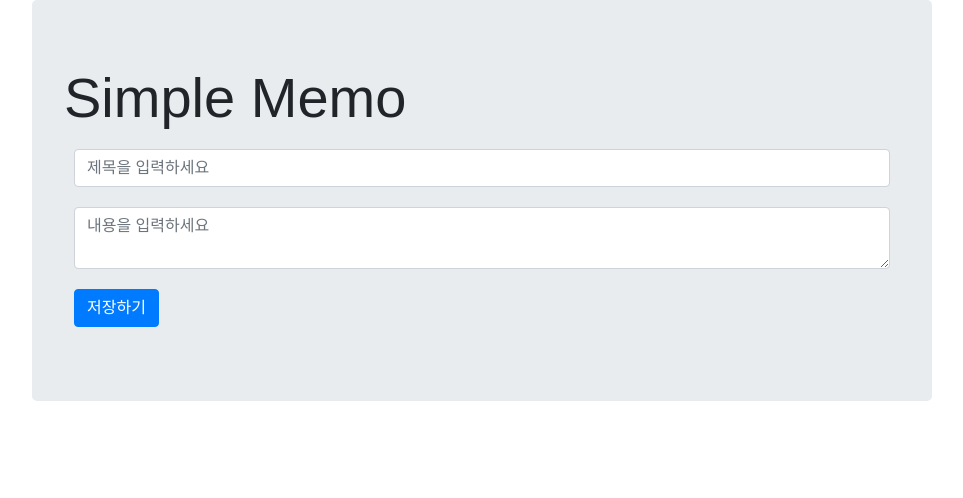
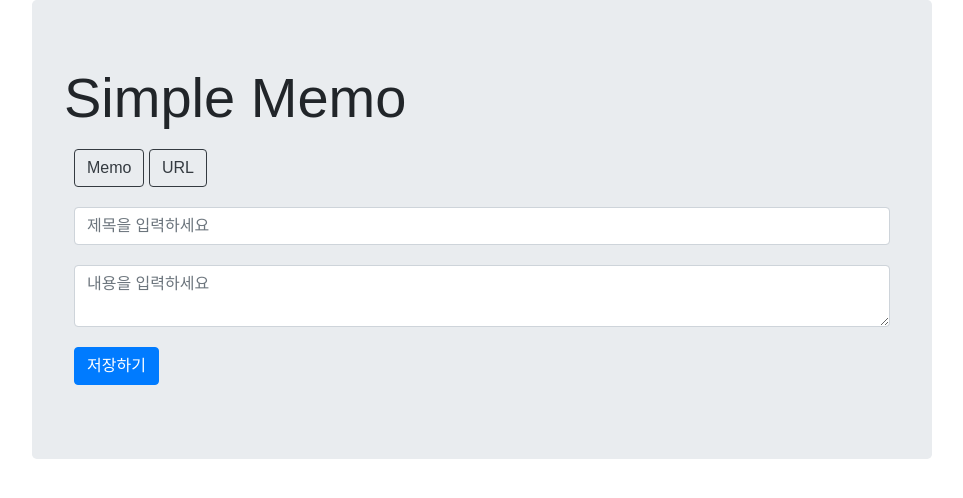
Before and after one commit to syounng/SimpleMemo, a Flask app: page / in a window 1280 px wide. Shown: the top 498 px of the page, without its empty margins (158-1121 px from the left). Run offline with Flask 3, Linux system fonts and the light colour scheme; data that the repository does not hold is empty; some web fonts are replaced.

Commit message:
feat: add a url input box

```diff
--- a/exam/templates/index.html
+++ b/exam/templates/index.html
@@ -109,6 +109,16 @@
 
             function clickCancleButton(){
                 clickSaveButton();
+            }
+
+            function clickMemoButton(){
+                $('.memo-title').show();
+                $('.url-title').hide();
+            }
+
+            function clickUrlButton(){
+                $('.memo-title').hide();
+                $('.url-title').show();
             }
 
             function updateLikes(id, likes){
@@ -259,7 +269,13 @@
                 <h1 class="display-4">Simple Memo</h1>
                 <div>
                     <div class="memo-group">
-                        <input id="memo-title" class="form-control" placeholder="제목을 입력하세요">
+                        <button onclick="clickMemoButton()" class="btn btn-outline-dark">Memo</button>
+                        <button onclick="clickUrlButton()" class="btn btn-outline-dark">URL</button>
+                    </div>
+
+                    <div class="memo-group">
+                        <input id="memo-title" class="memo-title form-control" placeholder="제목을 입력하세요">
+                        <input id="url-title" class="url-title form-control" style="display:none" placeholder="url을 입력하세요">
                     </div>
                     <div class="memo-group">
                         <textarea id="memo-content" class="form-control" rows="2" placeholder="내용을 입력하세요"></textarea>
```
